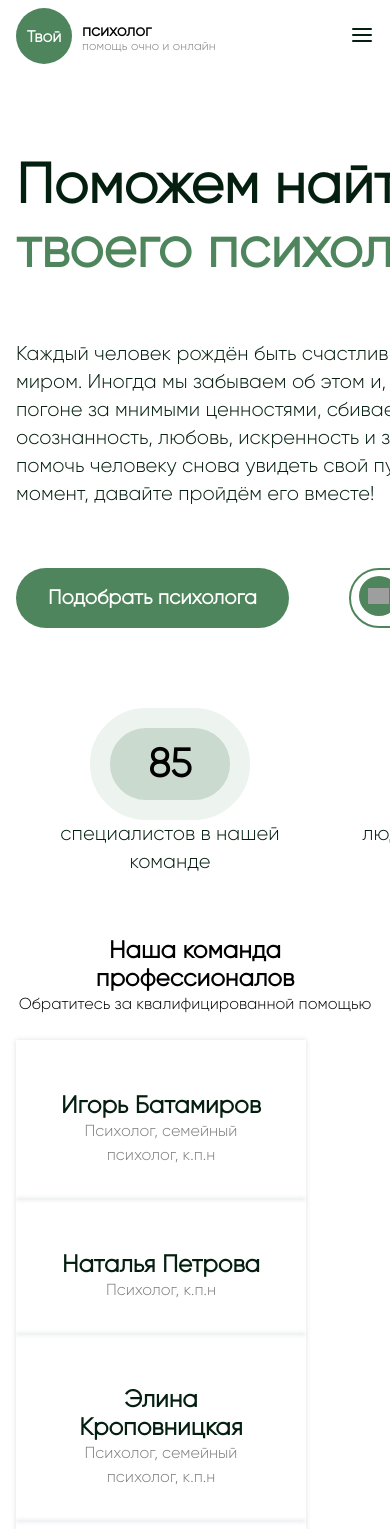
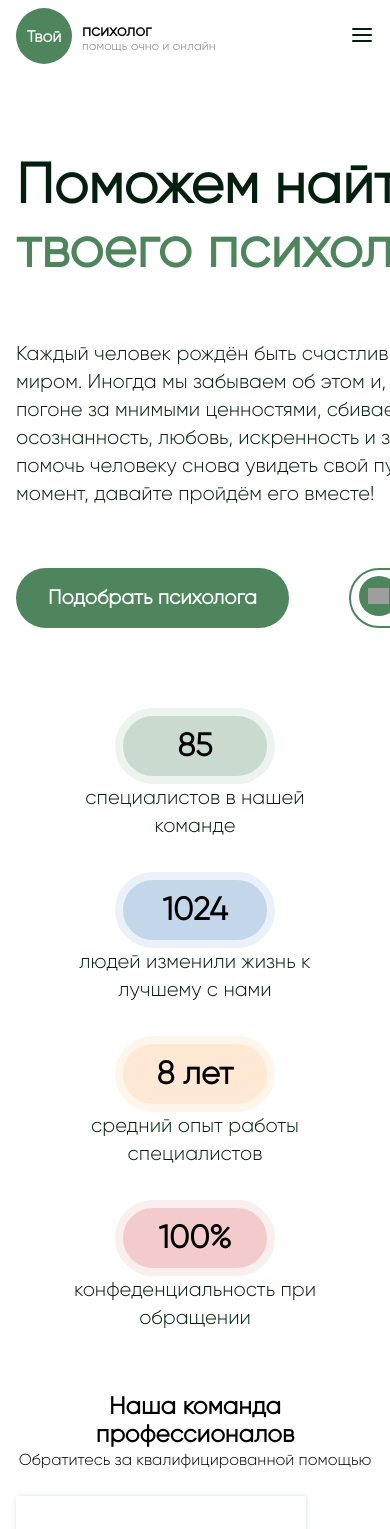
Before and after one commit to NikitaGamza/psychology, a Next.js app: page / in a window 390 px wide. Shown: the top 1529 px of the page. Built offline with nearby package versions, Linux system fonts and the light colour scheme; grey boxes are pictures that could not be loaded.

Commit message:
feat: GuaranteePageComponent

```diff
--- a/pages/index.tsx
+++ b/pages/index.tsx
@@ -1,8 +1,8 @@
 'use client';
 import style from './page.module.scss';
-import PsychoSlider from '@/app/components/PsychoSlider/PsychoSlider';
 import TariffPageComponent from '@/app/components/pages/main/Tariff/TariffPageComponent';
 import TeamPageComponent from '@/app/components/pages/main/Team/TeamPageComponent';
+import GuaranteePageComponent from '@/app/components/pages/main/Guarantee/GuaranteePageComponent';
 import Banner from '@/app/components/ui/Banner/Banner';
 
 export default function Home() {
@@ -43,36 +43,7 @@ export default function Home() {
           </div>
         </section>
         <div className={style.main_flex}>
-          <section className={style.guarantee}>
-            <div className={style.container}>
-              <div className={style.flex_wrap_spacearound}>
-                <div className={style.guarantee__item}>
-                  <h3 className={style.guarantee__item__num}>85</h3>
-                  <p className={style.guarantee__item__text}>
-                    специалистов в нашей команде
-                  </p>
-                </div>
-                <div className={style.guarantee__item}>
-                  <h3 className={style.guarantee__item__num_blue}>1024</h3>
-                  <p className={style.guarantee__item__text}>
-                    людей изменили жизнь к лучшему с нами
-                  </p>
-                </div>
-                <div className={style.guarantee__item}>
-                  <h3 className={style.guarantee__item__num_yellow}>8 лет</h3>
-                  <p className={style.guarantee__item__text}>
-                    средний опыт работы специалистов
-                  </p>
-                </div>
-                <div className={style.guarantee__item}>
-                  <h3 className={style.guarantee__item__num_pink}>100%</h3>
-                  <p className={style.guarantee__item__text}>
-                    конфеденциальность при обращении
-                  </p>
-                </div>
-              </div>
-            </div>
-          </section>
+          <GuaranteePageComponent />
           <TeamPageComponent />
           <TariffPageComponent />
           <Banner
--- a/pages/page.module.scss
+++ b/pages/page.module.scss
@@ -111,69 +111,6 @@
     }
   }
 }
-.guarantee {
-  &__item {
-    width: 290px;
-    text-align: center;
-    &__num {
-      font-size: 40px;
-      font-weight: 700;
-      line-height: 48px;
-      background-color: #cadace;
-      border: 20px solid #edf3ef;
-      border-radius: 80px;
-      padding: 12px 0px 12px 0px;
-      text-align: center;
-      width: 160px;
-      margin: 0 auto;
-      &_blue {
-        font-size: 40px;
-        font-weight: 700;
-        line-height: 48px;
-        background-color: #c3d6ea;
-        border: 20px solid #ebf1f8;
-        border-radius: 80px;
-        padding: 12px 0px 12px 0px;
-        text-align: center;
-        width: 160px;
-        margin: 0 auto;
-      }
-      &_yellow {
-        font-size: 40px;
-        font-weight: 700;
-        line-height: 48px;
-        background-color: #ffe8d4;
-        border: 20px solid #fff6eb;
-        border-radius: 80px;
-        padding: 12px 0px 12px 0px;
-        text-align: center;
-        width: 160px;
-        margin: 0 auto;
-      }
-      &_pink {
-        font-size: 40px;
-        font-weight: 700;
-        line-height: 48px;
-        background-color: #f4cbcd;
-        border: 20px solid #fbeeee;
-        border-radius: 80px;
-        padding: 12px 0px 12px 0px;
-        text-align: center;
-        width: 160px;
-        margin: 0 auto;
-      }
-    }
-    &__text {
-      font-size: 20px;
-      font-weight: 500;
-      line-height: 28px;
-      text-align: center;
-      color: #041f0f;
-      width: 260px;
-      margin: 0 auto;
-    }
-  }
-}
 
 @media screen and (max-width: 1232px) {
   .main {
--- /dev/null
+++ b/src/app/components/pages/main/Guarantee/GuaranteePageComponent.module.scss
@@ -0,0 +1,83 @@
+@mixin guarantee-list-item-num {
+  font-size: 40px;
+  font-weight: 700;
+  line-height: 48px;
+  border-radius: 80px;
+  padding: 12px 0px 12px 0px;
+  text-align: center;
+  width: 160px;
+  margin: 0 auto;
+  border: 20px solid;
+  @media screen and (max-width: 1232px) {
+    font-size: 32px;
+    // width: 120px;
+    line-height: 36px;
+    padding: 12px 16px 12px 16px;
+    border: 8px solid;
+  }
+}
+.guarantee {
+  &__list {
+    display: flex;
+    flex-wrap: wrap;
+    justify-content: space-around;
+    row-gap: 32px;
+    &__item {
+      width: 290px;
+      text-align: center;
+      &__num {
+        &_green {
+          @include guarantee-list-item-num();
+          background-color: #cadace;
+          border-color: #edf3ef;
+        }
+        &_blue {
+          @include guarantee-list-item-num();
+          background-color: #c3d6ea;
+          border-color: #ebf1f8;
+        }
+        &_yellow {
+          @include guarantee-list-item-num();
+          background-color: #ffe8d4;
+          border-color: #fff6eb;
+        }
+        &_pink {
+          @include guarantee-list-item-num();
+          background-color: #f4cbcd;
+          border-color: #fbeeee;
+        }
+      }
+      &__text {
+        font-size: 20px;
+        font-weight: 500;
+        line-height: 28px;
+        text-align: center;
+        color: #041f0f;
+        width: 260px;
+        margin: 0 auto;
+      }
+    }
+  }
+}
+@media screen and (max-width: 1232px) {
+  .guarantee {
+    &__list {
+      &__item {
+        &__num {
+          &_green {
+            border-color: #edf3ef;
+          }
+          &_blue {
+            border-color: #ebf1f8;
+          }
+          &_yellow {
+            border-color: #fff6eb;
+          }
+          &_pink {
+            border-color: #fbeeee;
+          }
+        }
+      }
+    }
+  }
+}
--- /dev/null
+++ b/src/app/components/pages/main/Guarantee/GuaranteePageComponent.tsx
@@ -0,0 +1,36 @@
+import style from './GuaranteePageComponent.module.scss';
+
+export default function GuaranteePageComponent() {
+  return (
+    <section className={style.guarantee}>
+      <div className="container">
+        <div className={style.guarantee__list}>
+          <div className={style.guarantee__list__item}>
+            <h3 className={style.guarantee__list__item__num_green}>85</h3>
+            <p className={style.guarantee__list__item__text}>
+              специалистов в нашей команде
+            </p>
+          </div>
+          <div className={style.guarantee__list__item}>
+            <h3 className={style.guarantee__list__item__num_blue}>1024</h3>
+            <p className={style.guarantee__list__item__text}>
+              людей изменили жизнь к лучшему с нами
+            </p>
+          </div>
+          <div className={style.guarantee__list__item}>
+            <h3 className={style.guarantee__list__item__num_yellow}>8 лет</h3>
+            <p className={style.guarantee__list__item__text}>
+              средний опыт работы специалистов
+            </p>
+          </div>
+          <div className={style.guarantee__list__item}>
+            <h3 className={style.guarantee__list__item__num_pink}>100%</h3>
+            <p className={style.guarantee__list__item__text}>
+              конфеденциальность при обращении
+            </p>
+          </div>
+        </div>
+      </div>
+    </section>
+  );
+}
```
